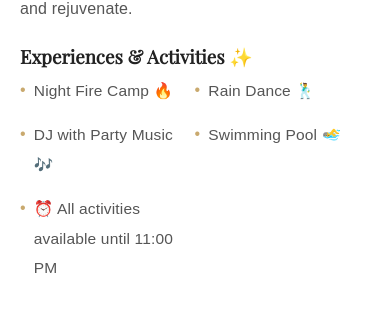
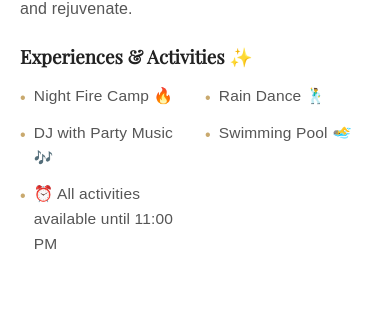
Before and after one commit to ManushreeN/resort-website, a React (Create React App) app: page / in a window 390 px wide. Shown: the part 1624-1957 px from the top of the page. Built offline with nearby package versions, Linux system fonts and the light colour scheme.

Commit message:
less gap

```diff
--- a/src/App.css
+++ b/src/App.css
@@ -20,12 +20,6 @@ body {
 }
 
 /* Hero — background is set via inline style in Hero.jsx */
-
-/* Sections */
-.section {
-  padding: 40px;
-  text-align: center;
-}
 
 /* Gallery */
 .gallery {
--- a/src/index.css
+++ b/src/index.css
@@ -208,7 +208,7 @@ h3 {
 
 /* Sections */
 .section {
-  padding: 60px 40px;
+  padding: 30px 40px;
   max-width: 1100px;
   margin: 0 auto;
 }
@@ -268,10 +268,11 @@ h3 {
 }
 
 .features-list {
-  margin-top: 0px;
-  display: grid;
-  grid-template-columns: 1fr 1fr;
-  gap: 10px;
+  margin-top: 15px;
+  display: flex;
+  flex-wrap: wrap;
+  gap: 20px 30px;
+  justify-content: flex-start;
 }
 
 .feat {
@@ -279,11 +280,12 @@ h3 {
   align-items: flex-start;
   gap: 8px;
   font-family: Arial, sans-serif;
-  font-size: 1.2rem;
+  font-size: 1rem;
   color: #555;
   font-weight: 500;
-  line-height: 1.9;
+  line-height: 1.6;
   letter-spacing: 0.01em;
+  flex: 0 1 calc(50% - 15px);
 }
 
 .feat::before {
@@ -938,9 +940,14 @@ footer {
   }
 
   .features-list {
-    grid-template-columns: 1fr 1.1fr;
-    gap: 15px;
-    margin-top: -8px;
+    flex-wrap: wrap;
+    gap: 12px 20px;
+    margin-top: 15px;
+  }
+
+  .feat {
+    flex: 0 1 calc(50% - 10px);
+    font-size: 0.95rem;
   }
 
   .about-text .about-para,
@@ -1079,7 +1086,11 @@ footer {
 /* Very small screens */
 @media (max-width: 360px) {
   .features-list {
-    grid-template-columns: 1fr;
+    flex-direction: column;
+  }
+
+  .feat {
+    flex: 0 1 100%;
   }
 
   .navbar .logo {
```
